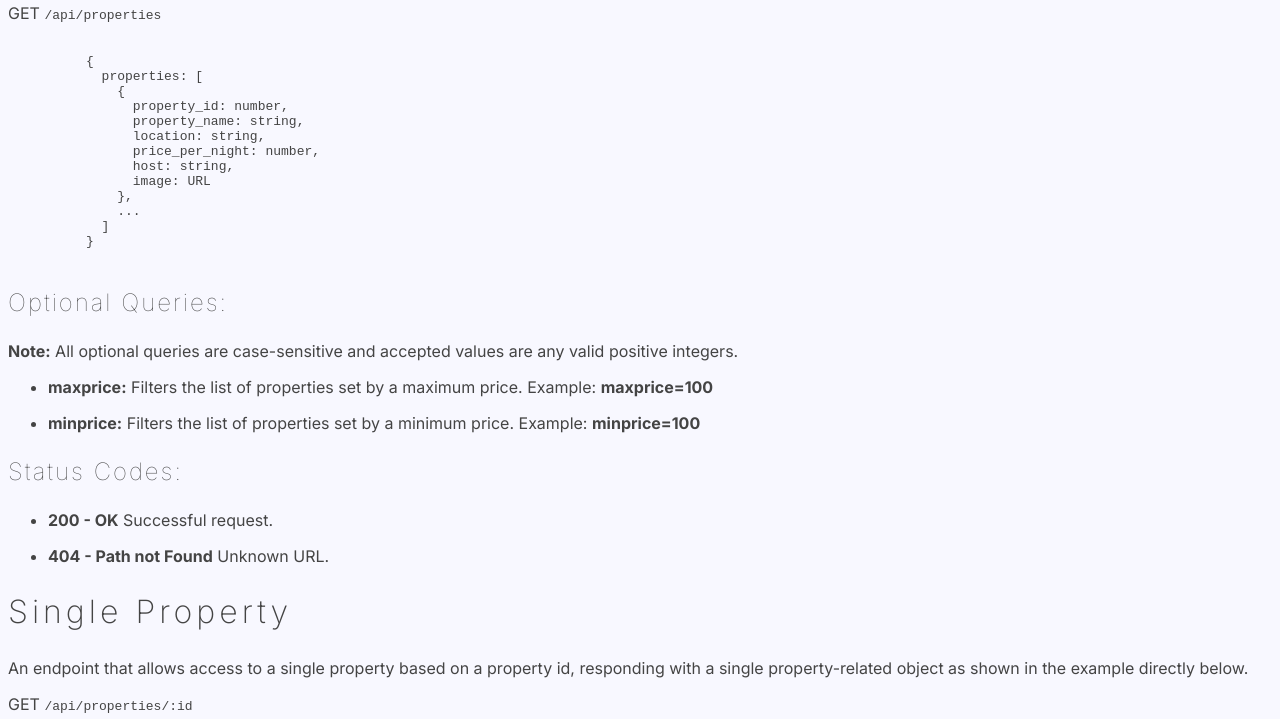
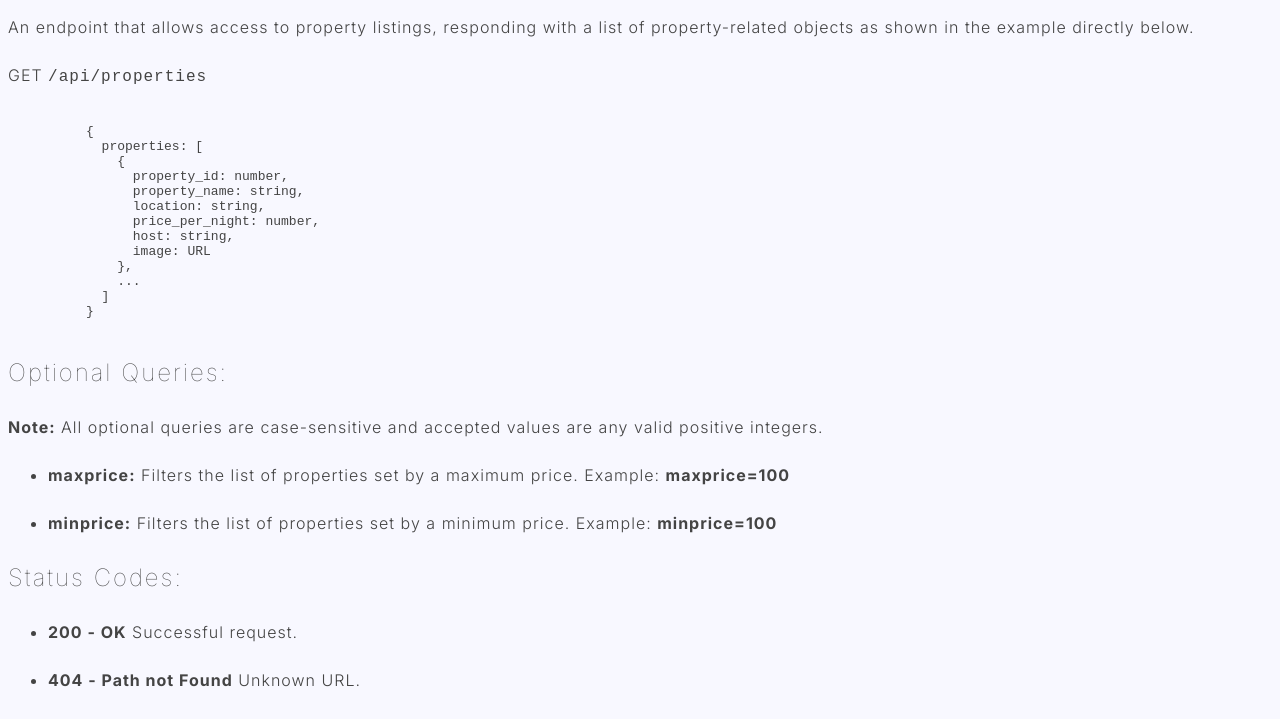
Before and after one commit to d-coded25/airbnc-back-end, a website: page public/index.html in a window 1280 px wide. Shown: the part 338-1057 px from the top of the page. Drawn offline with Linux system fonts and the light colour scheme.

Commit message:
Add initial css styles to paragraph elements

```diff
--- a/public/styles.css
+++ b/public/styles.css
@@ -22,3 +22,10 @@
   font-weight: 100;
   letter-spacing: 2px;
 }
+
+p {
+  font-size: 16px;
+  font-weight: 300;
+  line-height: 2;
+  letter-spacing: 1px;
+}
```
